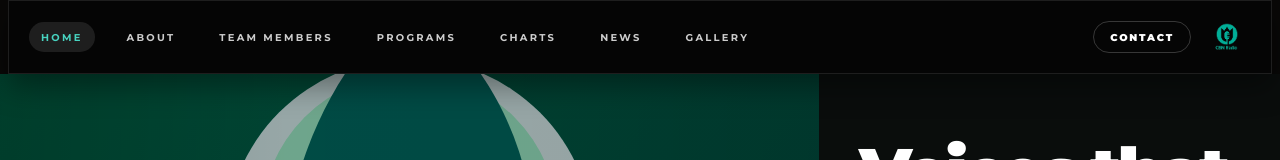
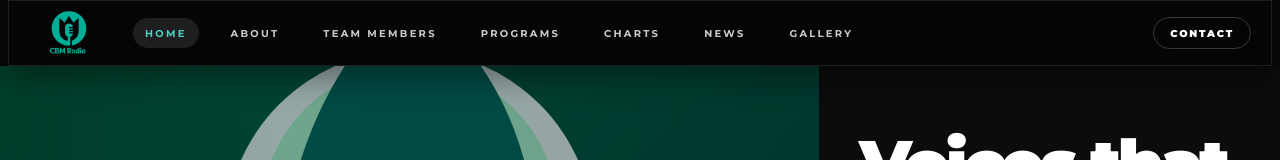
Before and after one commit to CBM-GROUP/cbmradio3-publicwebsite, a Next.js app: page / in a window 1280 px wide. Shown: the top 160 px of the page. Built offline with nearby package versions, Linux system fonts and the light colour scheme; no server answers.

Commit message:
refactor(header): add CBM Radio logo link and improve accessibility features

```diff
--- a/src/components/header.tsx
+++ b/src/components/header.tsx
@@ -33,6 +33,22 @@ export default function Header() {
                 {isMenuOpen ? <X size={20} strokeWidth={2.5} /> : <Menu size={20} strokeWidth={2.5} />}
               </button>
 
+              <Link
+                href="/"
+                aria-label="CBM Radio home"
+                className="flex shrink-0 items-center rounded-none focus-visible:outline-2 focus-visible:outline-offset-2 focus-visible:outline-[#48d4c1]"
+              >
+                <Image
+                  src={CBMlogo}
+                  alt="CBM Radio logo"
+                  width={90}
+                  height={90}
+                  priority
+                  sizes="56px"
+                  className="-my-5 h-20 w-20 object-cover"
+                />
+              </Link>
+
               <nav aria-label="Main navigation" className="hidden min-w-0 items-center gap-5 xl:flex">
                 {primaryNavigation.map((item) => {
                   const isActive =
@@ -63,22 +79,6 @@ export default function Header() {
                 className="inline-flex items-center justify-center gap-2 rounded-full border border-white/20 bg-transparent px-3 py-2 text-[0.62rem] font-black uppercase tracking-[0.18em] text-white transition hover:border-[#48d4c1] hover:bg-[#48d4c1] hover:text-[#0a0d0c] sm:px-4"
               >
                 Contact
-              </Link>
-
-              <Link
-                href="/"
-                aria-label="CBM Radio home"
-                className="flex items-center rounded-none focus-visible:outline-2 focus-visible:outline-offset-2 focus-visible:outline-[#48d4c1]"
-              >
-                <Image
-                  src={CBMlogo}
-                  alt="CBM Radio logo"
-                  width={90}
-                  height={90}
-                  priority
-                  sizes="56px"
-                  className="h-10 w-10 object-cover sm:h-12 sm:w-12"
-                />
               </Link>
             </div>
           </div>
```
